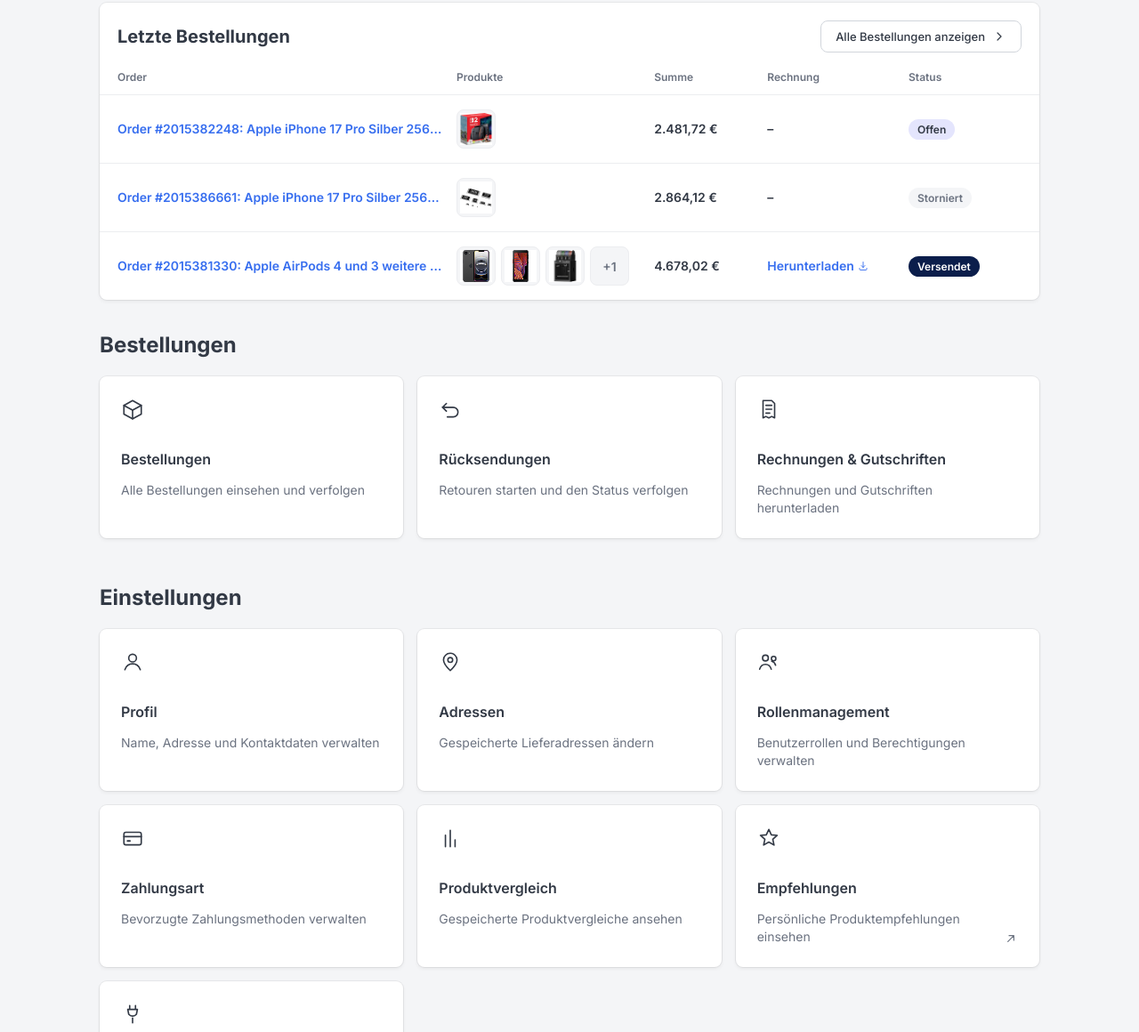
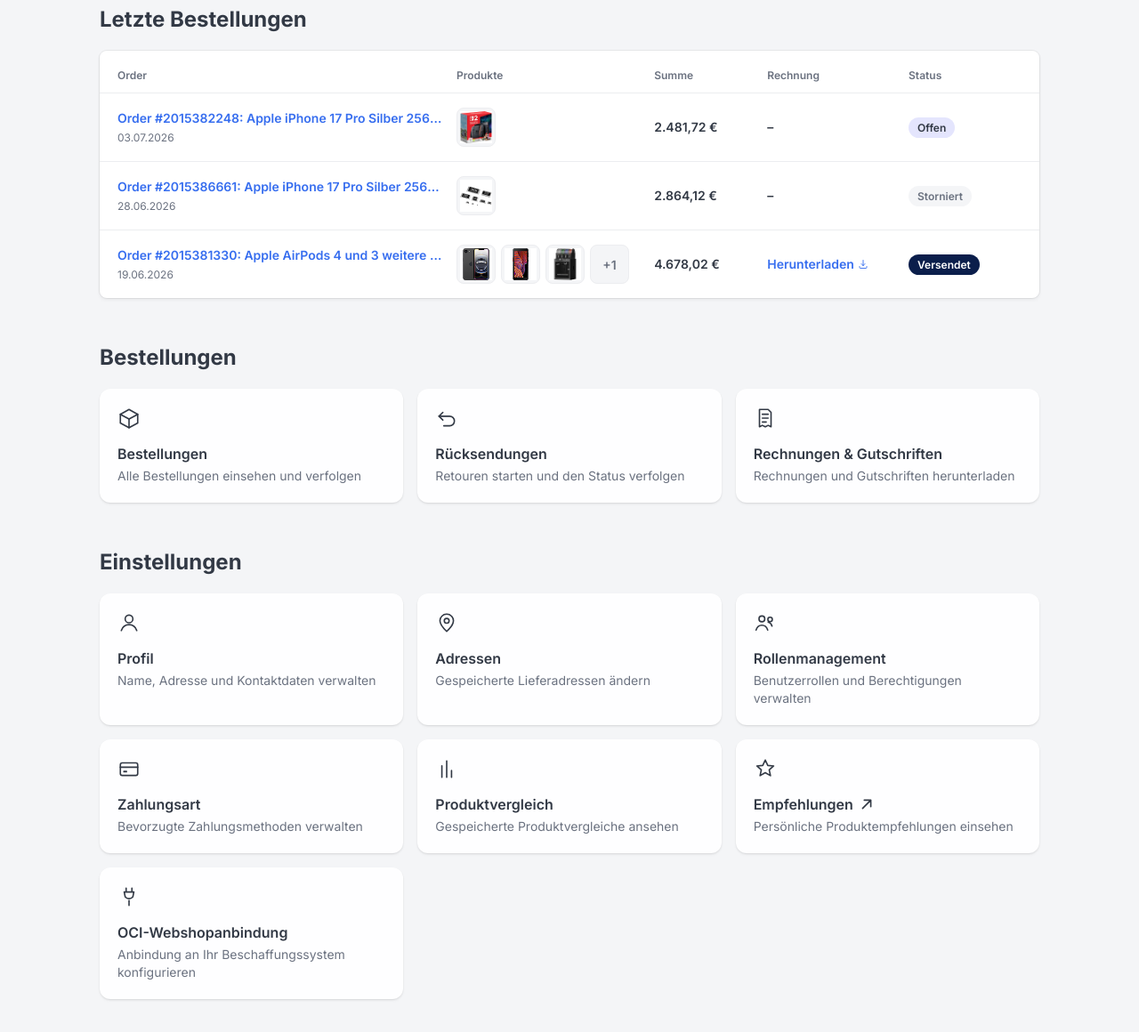
Before and after one commit to 3xzs/OverviewRedesign, a plain HTML site: page index.html in a window 1280 px wide. Shown: the part 337-1497 px from the top of the page at 89% size. Drawn offline with Linux system fonts and the light colour scheme.

Commit message:
Add order date captions, restyle orders header, and refine settings cards
- Add subdued order date captions under each order title
- Move "Letzte Bestellungen" heading outside the card and drop the show-all button
- Move the Empfehlungen card arrow inline next to its title
- Restyle settings cards: new shadow/background tokens, tightened icon/title/desc spacing

```diff
--- a/index.html
+++ b/index.html
@@ -228,21 +228,6 @@
     overflow: hidden;
     margin-bottom: 32px;
   }
-  .orders-card-header {
-    display: flex;
-    align-items: center;
-    justify-content: space-between;
-    gap: 16px;
-    padding: 20px 20px 20px;
-  }
-  .orders-card-header .section-title { margin: 0; }
-  .orders-card-header .btn-show-all {
-    height: 36px;
-    padding: 0 16px;
-    border-radius: var(--radius-btn);
-    font-size: 13px;
-  }
-
   .orders-table-head,
   .order-row {
     display: grid;
@@ -252,6 +237,7 @@
     padding: 0 20px;
   }
   .orders-table-head {
+    padding-top: 20px;
     padding-bottom: 12px;
     border-bottom: 1px solid #ECEDF0;
     font-size: 12px;
@@ -342,17 +328,6 @@
   }
   .order-detail-value.link:hover { color: var(--color-primary-hover); }
 
-  .btn-show-all {
-    background: transparent;
-    color: var(--color-text-default);
-    border: 1px solid #D1D5DB;
-    display: inline-flex;
-    align-items: center;
-    gap: 8px;
-    font-weight: 500;
-  }
-  .btn-show-all:hover { background: var(--color-neutral-btn); }
-
   /* Settings cards (3-column grid) */
   .settings-cards-grid {
     display: grid;
@@ -360,35 +335,39 @@
     gap: 16px;
   }
   .settings-card-item {
-    background: var(--color-bg-card);
-    border-radius: var(--radius-card);
-    box-shadow: 0 0 0 1px rgba(0,0,0,0.06), 0 2px 4px rgba(0,0,0,0.06);
-    padding: 24px;
+    border-radius: var(--rounded-xl, 12px);
+    background: var(--background-default, #FEFEFF);
+    box-shadow: 0 2px 4px -1px rgba(17, 18, 19, 0.06), 0 1px 2px 0 rgba(17, 18, 19, 0.08);
+    padding: 20px;
     display: flex;
     flex-direction: column;
-    gap: 28px;
+    gap: 4px;
   }
   .settings-card-item:hover { box-shadow: 0 0 0 1px rgba(0,0,0,0.1), 0 4px 10px rgba(0,0,0,0.08); }
-  .settings-card-icon { color: var(--color-text-default); }
+  .settings-card-icon { color: var(--color-text-default); margin-bottom: 8px; }
   .settings-card-icon svg { width: 26px; height: 26px; }
   .settings-card-title {
     font-size: 16px;
     line-height: 22px;
     font-weight: 600;
   }
+  .settings-card-title-row {
+    display: flex;
+    align-items: center;
+    gap: 4px;
+  }
   .settings-card-desc-row {
     display: flex;
     align-items: flex-end;
     justify-content: space-between;
     gap: 12px;
-    margin-top: -14px;
   }
   .settings-card-desc {
     font-size: 14px;
     line-height: 20px;
     color: var(--color-text-muted);
   }
-  .settings-card-arrow { color: var(--color-text-muted); flex-shrink: 0; }
+  .settings-card-arrow { color: var(--color-text-default); flex-shrink: 0; }
 
   @media (max-width: 900px) {
     .orders-table-head .order-cell-invoice,
@@ -402,7 +381,6 @@
   @media (max-width: 640px) {
     .utility-bar { display: none; }
     .container { padding: 16px 16px 48px; }
-    .orders-card-header { flex-direction: column; align-items: flex-start; gap: 12px; }
     .orders-table-head { display: none; }
     .settings-cards-grid { grid-template-columns: 1fr; }
     .order-row {
@@ -477,15 +455,9 @@
 
     <h1 class="page-title">Guten Tag Max Mustermann</h1>
 
+    <h2 class="section-title">Letzte Bestellungen</h2>
+
     <div class="orders-card">
-      <div class="orders-card-header">
-        <h3 class="section-title">Letzte Bestellungen</h3>
-        <a href="orders.html" class="btn btn-show-all">
-          Alle Bestellungen anzeigen
-          <svg width="16" height="16" viewBox="0 0 24 24" fill="none"><path d="m9 6 6 6-6 6" stroke="#323945" stroke-width="1.8" stroke-linecap="round" stroke-linejoin="round"/></svg>
-        </a>
-      </div>
-
       <div class="orders-table-head">
         <div>Order</div>
         <div>Produkte</div>
@@ -498,6 +470,7 @@
       <div class="order-row">
         <div class="order-cell-order">
           <a class="order-title" href="#">Order #2015382248: Apple iPhone 17 Pro Silber 256 GB 16 cm (6.3 Zoll)</a>
+          <span class="order-track">03.07.2026</span>
         </div>
         <div class="order-cell-products">
           <div class="order-thumbs">
@@ -521,6 +494,7 @@
       <div class="order-row">
         <div class="order-cell-order">
           <a class="order-title" href="#">Order #2015386661: Apple iPhone 17 Pro Silber 256 GB 16 cm (6.3 Zoll)</a>
+          <span class="order-track">28.06.2026</span>
         </div>
         <div class="order-cell-products">
           <div class="order-thumbs">
@@ -544,6 +518,7 @@
       <div class="order-row">
         <div class="order-cell-order">
           <a class="order-title" href="#">Order #2015381330: Apple AirPods 4 und 3 weitere Artikel</a>
+          <span class="order-track">19.06.2026</span>
         </div>
         <div class="order-cell-products">
           <div class="order-thumbs">
@@ -666,10 +641,12 @@
         <div class="settings-card-icon">
           <svg viewBox="0 0 24 24" fill="none" stroke="currentColor" stroke-width="1.5" stroke-linecap="round" stroke-linejoin="round"><path d="m12 3 2.6 5.6 6.1.6-4.6 4.1 1.3 6-5.4-3.1-5.4 3.1 1.3-6-4.6-4.1 6.1-.6L12 3Z"/></svg>
         </div>
-        <div class="settings-card-title">Empfehlungen</div>
+        <div class="settings-card-title-row">
+          <div class="settings-card-title">Empfehlungen</div>
+          <svg class="settings-card-arrow" width="22" height="22" viewBox="0 0 24 24" fill="none" stroke="currentColor" stroke-width="1.8" stroke-linecap="round" stroke-linejoin="round"><path d="M7 17 17 7M9 7h8v8"/></svg>
+        </div>
         <div class="settings-card-desc-row">
           <span class="settings-card-desc">Pers&ouml;nliche Produktempfehlungen einsehen</span>
-          <svg class="settings-card-arrow" width="16" height="16" viewBox="0 0 24 24" fill="none" stroke="currentColor" stroke-width="1.8" stroke-linecap="round" stroke-linejoin="round"><path d="M7 17 17 7M9 7h8v8"/></svg>
         </div>
       </a>
 
```
